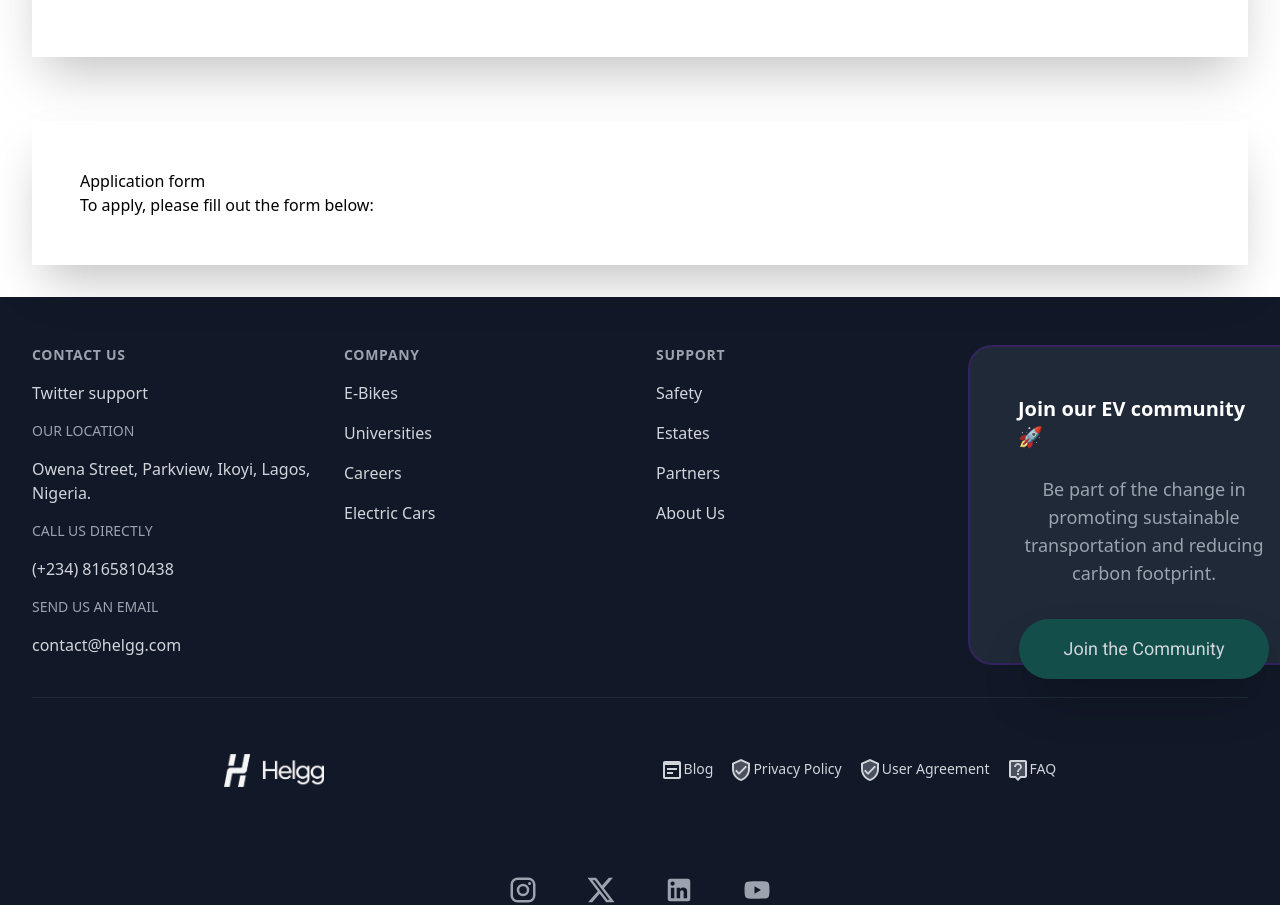
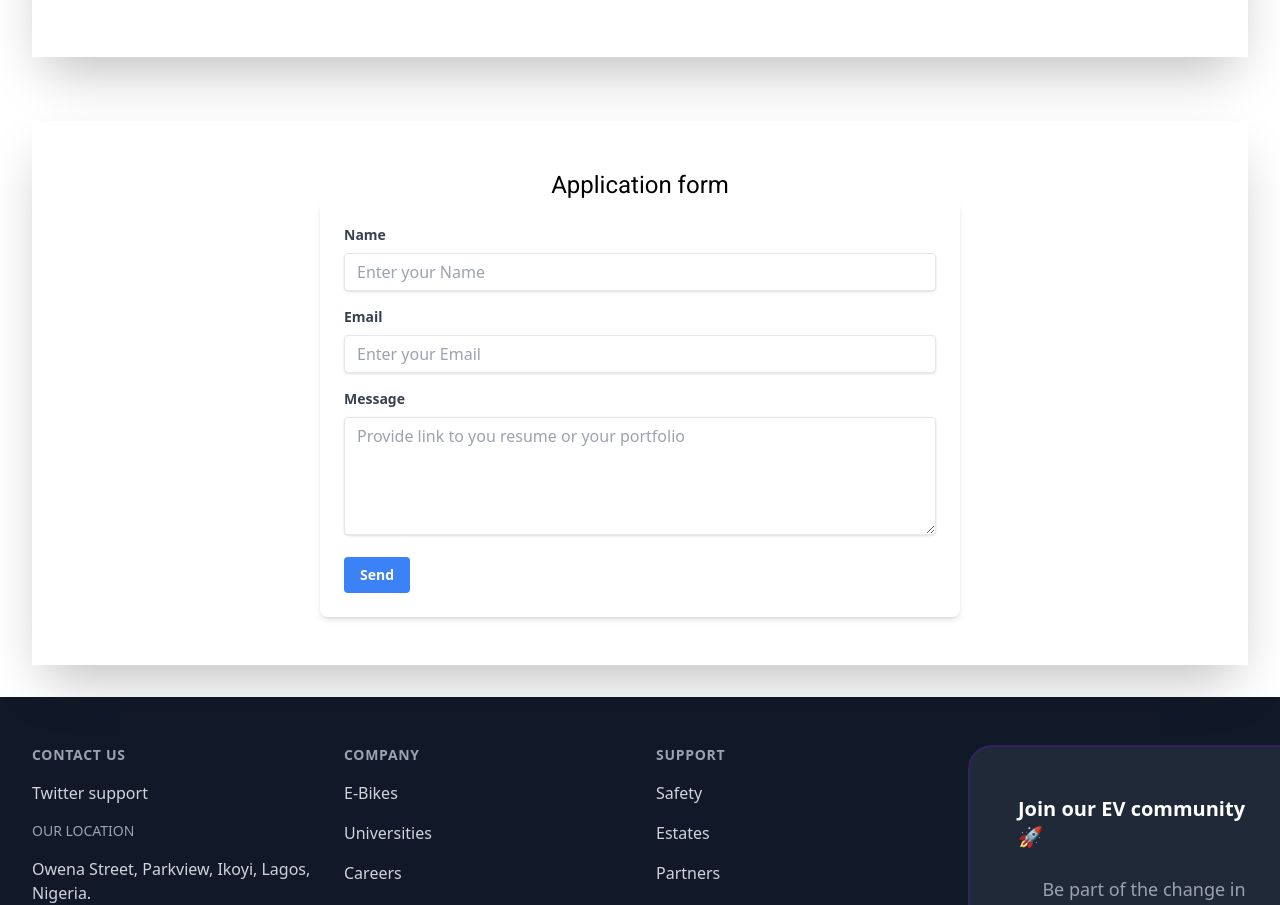
Before and after one commit to chimaskyy/helgg, a React (Vite) app in the folder client/: page /career/iot-engineer in a window 1280 px wide. Shown: the part 1780-2685 px from the top of the page. Built offline with nearby package versions, Linux system fonts and the light colour scheme.

Commit message:
add form to application page

```diff
--- a/client/src/pages/FlutterPosition.jsx
+++ b/client/src/pages/FlutterPosition.jsx
@@ -1,9 +1,49 @@
-import React from "react";
+import { useRef } from "react";
+import emailjs from "@emailjs/browser";
 import Team3 from "../assets/Images/team3.png";
+import { ToastContainer, toast } from "react-toastify";
+import "react-toastify/dist/ReactToastify.css";
 
 function FlutterPosition() {
+  const form = useRef();
+
+  const sendEmail = (e) => {
+    e.preventDefault();
+
+    emailjs
+      .sendForm("service_c6s5385", "template_tswc2y6", form.current, {
+        publicKey: "UeReoa1Fh9EayLmr-",
+      })
+      .then(
+        () => {
+          toast.success("Application sent successfully!", {
+            position: "top-right",
+            autoClose: 5000,
+            hideProgressBar: false,
+            closeOnClick: true,
+            pauseOnHover: true,
+            draggable: true,
+            progress: undefined,
+          });
+        },
+        (error) => {
+          toast.error(`Failed to send application! ${error.text}`, {
+            position: "top-right",
+            autoClose: 5000,
+            hideProgressBar: false,
+            closeOnClick: true,
+            pauseOnHover: true,
+            draggable: true,
+            progress: undefined,
+          });
+        }
+      );
+    e.target.reset();
+  };
+
   return (
     <>
+    <ToastContainer />
       <div className="flex flex-col items-center justify-center min-h-screen m-8">
         <div className="flex flex-col lg:flex-row justify-between lg:items-center lg:items-start gap-12">
           <div>
@@ -86,9 +126,65 @@
             <li>Developing new user-facing features using Flutter</li>
           </ul>
         </div>
-        <div className="bg-white shadow-2xl mt-16 p-12 w-full">
-          <h1>Application form</h1>
-          <p>To apply, please fill out the form below:</p>
+        <div className="bg-white shadow-2xl mt-16 p-12 w-full flex flex-col items-center">
+          <h1 className="text-2xl font-roboto ">Application form</h1>
+
+          <form
+            ref={form}
+            onSubmit={sendEmail}
+            className="bg-white w-[90vw] md:w-[50vw] p-6 rounded-lg shadow-md"
+          >
+            <div className="mb-4">
+              <label
+                htmlFor="title"
+                className="block text-gray-700 text-sm font-bold mb-2"
+              >
+                Name
+              </label>
+              <input
+                placeholder="Enter your Name"
+                type="text"
+                name="user_name"
+                className="shadow appearance-none border rounded w-full py-2 px-3 text-gray-700 leading-tight focus:outline-none focus:shadow-outline"
+              />
+            </div>
+            <div className="mb-4">
+              <label
+                htmlFor="title"
+                className="block text-gray-700 text-sm font-bold mb-2"
+              >
+                Email
+              </label>
+              <input
+                name="user_email"
+                placeholder="Enter your Email"
+                type="text"
+                className="shadow appearance-none border rounded w-full py-2 px-3 text-gray-700 leading-tight focus:outline-none focus:shadow-outline"
+              />
+            </div>
+            <div className="mb-4">
+              <label
+                htmlFor="content"
+                className="block text-gray-700 text-sm font-bold mb-2"
+              >
+                Message
+              </label>
+              <textarea
+                name="message"
+                rows="5"
+                placeholder="Provide link to you resume or your portfolio"
+                id="content"
+                className="shadow appearance-none border rounded w-full py-2 px-3 text-gray-700 leading-tight focus:outline-none focus:shadow-outline"
+              ></textarea>
+            </div>
+            <div className="flex items-center justify-between">
+              <input
+                type="submit"
+                value="Send"
+                className="bg-blue-500 text-sm hover:bg-blue-700 text-white font-bold py-2 px-4 rounded focus:outline-none focus:shadow-outline"
+              />
+            </div>
+          </form>
         </div>
       </div>
     </>
--- a/client/src/pages/Home.jsx
+++ b/client/src/pages/Home.jsx
@@ -26,13 +26,13 @@
       <main className="bg-gray-50">
         {/* Hero section */}
         <section
-          className="m-2 lg:m-16 rounded-custom-large shadow-3xl  relative bg-cover bg-center object-cover bg-no-repeat h-[93vh] overflow-hidden"
+          className="mx-2 mb-2 mt-0 rounded-custom-large shadow-3xl  relative bg-cover bg-center object-cover bg-no-repeat h-[100vh] overflow-hidden lg:mx-16 lg:mb-16 lg:mt-0"
           style={sectionStyle}
           aria-label="Hero section"
         >
           <div className="absolute inset-0 bg-black opacity-70"></div>
           <div className="relative z-20 h-full flex flex-col justify-center items-center text-center px-4 sm:px-6 lg:px-8">
-            <h1 className="group font-roboto text-5xl justify-center text-white font-bold md:text-6xl lg:text-9xl mb-4 opacity-0 animate-slideIn delay-300">
+            <h1 className="group font-roboto text-5xl justify-center text-white font-bold md:text-6xl lg:text-8xl mb-4 opacity-0 animate-slideIn delay-300">
               Embrace the Future of
               <br />
               <span className="relative inline-block">
--- a/client/src/pages/IoT.jsx
+++ b/client/src/pages/IoT.jsx
@@ -1,9 +1,50 @@
-import React from "react";
 import Team3 from "../assets/gallery/Iot.png";
+import { ToastContainer, toast } from "react-toastify";
+import "react-toastify/dist/ReactToastify.css";
+import { useRef } from "react";
+import emailjs from "@emailjs/browser";
 
 function IoTEngineer() {
+
+  const form = useRef();
+
+  const sendEmail = (e) => {
+    e.preventDefault();
+
+    emailjs
+      .sendForm("service_c6s5385", "template_tswc2y6", form.current, {
+        publicKey: "UeReoa1Fh9EayLmr-",
+      })
+      .then(
+        () => {
+          toast.success("Application sent successfully!", {
+            position: "top-right",
+            autoClose: 5000,
+            hideProgressBar: false,
+            closeOnClick: true,
+            pauseOnHover: true,
+            draggable: true,
+            progress: undefined,
+          });
+        },
+        (error) => {
+          toast.error(`Failed to send application! ${error.text}`, {
+            position: "top-right",
+            autoClose: 5000,
+            hideProgressBar: false,
+            closeOnClick: true,
+            pauseOnHover: true,
+            draggable: true,
+            progress: undefined,
+          });
+        }
+      );
+    e.target.reset();
+  };
+
   return (
     <>
+      <ToastContainer />
       <div className="flex flex-col items-center justify-center min-h-screen m-8">
         <div className="flex flex-col lg:flex-row justify-between lg:items-center lg:items-start gap-12">
           <div>
@@ -35,8 +76,8 @@
           <p className="text-left p-8">
             EHelgg is seeking an experienced IoT Engineer with expertise in
             TCP/IP and MQTT protocols to design, develop, implement and maintain
-            our company's IoT solutions and devices, troubleshoot and optimize
-            them, research and stay up-to-date with industry trends,
+            our company&apos;s IoT solutions and devices, troubleshoot and
+            optimize them, research and stay up-to-date with industry trends,
             technologies and best practices, develop and implement security
             measures to protect against cyber threats, collaborate with
             cross-functional teams, continuously improve and develop IoT skills
@@ -48,8 +89,8 @@
           </h1>
           <ul className="list-disc p-8">
             <li>
-              Bachelor's degree in Computer Science, Electrical Engineering or
-              related field
+              Bachelor&apos;s degree in Computer Science, Electrical Engineering
+              or related field
             </li>
             <li>
               Minimum of 2 years of experience in Iot Engineering or related
@@ -105,9 +146,65 @@
             </li>
           </ul>
         </div>
-        <div className="bg-white shadow-2xl mt-16 p-12 w-full">
-          <h1>Application form</h1>
-          <p>To apply, please fill out the form below:</p>
+        <div className="bg-white shadow-2xl mt-16 p-12 w-full flex flex-col items-center">
+          <h1 className="text-2xl font-roboto ">Application form</h1>
+
+          <form
+            ref={form}
+            onSubmit={sendEmail}
+            className="bg-white w-[90vw] md:w-[50vw] p-6 rounded-lg shadow-md"
+          >
+            <div className="mb-4">
+              <label
+                htmlFor="title"
+                className="block text-gray-700 text-sm font-bold mb-2"
+              >
+                Name
+              </label>
+              <input
+                placeholder="Enter your Name"
+                type="text"
+                name="user_name"
+                className="shadow appearance-none border rounded w-full py-2 px-3 text-gray-700 leading-tight focus:outline-none focus:shadow-outline"
+              />
+            </div>
+            <div className="mb-4">
+              <label
+                htmlFor="title"
+                className="block text-gray-700 text-sm font-bold mb-2"
+              >
+                Email
+              </label>
+              <input
+                name="user_email"
+                placeholder="Enter your Email"
+                type="text"
+                className="shadow appearance-none border rounded w-full py-2 px-3 text-gray-700 leading-tight focus:outline-none focus:shadow-outline"
+              />
+            </div>
+            <div className="mb-4">
+              <label
+                htmlFor="content"
+                className="block text-gray-700 text-sm font-bold mb-2"
+              >
+                Message
+              </label>
+              <textarea
+                name="message"
+                rows="5"
+                placeholder="Provide link to you resume or your portfolio"
+                id="content"
+                className="shadow appearance-none border rounded w-full py-2 px-3 text-gray-700 leading-tight focus:outline-none focus:shadow-outline"
+              ></textarea>
+            </div>
+            <div className="flex items-center justify-between">
+              <input
+                type="submit"
+                value="Send"
+                className="bg-blue-500 text-sm hover:bg-blue-700 text-white font-bold py-2 px-4 rounded focus:outline-none focus:shadow-outline"
+              />
+            </div>
+          </form>
         </div>
       </div>
     </>
--- a/client/src/pages/TechWriter.jsx
+++ b/client/src/pages/TechWriter.jsx
@@ -1,9 +1,51 @@
-import React from "react";
 import Team3 from "../assets//gallery/techinalWritter.png";
+import { ToastContainer, toast } from "react-toastify";
+import "react-toastify/dist/ReactToastify.css";
+import { useRef } from "react";
+import emailjs from "@emailjs/browser";
+
 
 function TechWriter() {
+
+  const form = useRef();
+
+  const sendEmail = (e) => {
+    e.preventDefault();
+
+    emailjs
+      .sendForm("service_c6s5385", "template_tswc2y6", form.current, {
+        publicKey: "UeReoa1Fh9EayLmr-",
+      })
+      .then(
+        () => {
+          toast.success("Application sent successfully!", {
+            position: "top-right",
+            autoClose: 5000,
+            hideProgressBar: false,
+            closeOnClick: true,
+            pauseOnHover: true,
+            draggable: true,
+            progress: undefined,
+          });
+        },
+        (error) => {
+          toast.error(`Failed to send application! ${error.text}`, {
+            position: "top-right",
+            autoClose: 5000,
+            hideProgressBar: false,
+            closeOnClick: true,
+            pauseOnHover: true,
+            draggable: true,
+            progress: undefined,
+          });
+        }
+      );
+    e.target.reset();
+  };
+
   return (
     <>
+      <ToastContainer />
       <div className="flex flex-col items-center justify-center min-h-screen m-8">
         <div className="flex flex-col lg:flex-row justify-between lg:items-center lg:items-start gap-12">
           <div>
@@ -45,7 +87,7 @@
           </h1>
           <ul className="list-disc p-8">
             <li>
-              Bachelor's degree in technical writing, engineering, or a related
+              Bachelor&apos;s degree in technical writing, engineering, or a related
               field.
             </li>
             <li>
@@ -79,7 +121,7 @@
           <ul className="list-disc p-8">
             <li>
               Develop technical documentation for electric vehicles, including
-              owner's manuals, service manuals, and instructional guides.
+              owner&apos;s manuals, service manuals, and instructional guides.
             </li>
             <li>
               Collaborate with engineering and design teams to ensure technical
@@ -107,9 +149,65 @@
             </li>
           </ul>
         </div>
-        <div className="bg-white shadow-2xl mt-16 p-12 w-full">
-          <h1>Application form</h1>
-          <p>To apply, please fill out the form below:</p>
+        <div className="bg-white shadow-2xl mt-16 p-12 w-full flex flex-col items-center">
+          <h1 className="text-2xl font-roboto ">Application form</h1>
+
+          <form
+            ref={form}
+            onSubmit={sendEmail}
+            className="bg-white w-[90vw] md:w-[50vw] p-6 rounded-lg shadow-md"
+          >
+            <div className="mb-4">
+              <label
+                htmlFor="title"
+                className="block text-gray-700 text-sm font-bold mb-2"
+              >
+                Name
+              </label>
+              <input
+                placeholder="Enter your Name"
+                type="text"
+                name="user_name"
+                className="shadow appearance-none border rounded w-full py-2 px-3 text-gray-700 leading-tight focus:outline-none focus:shadow-outline"
+              />
+            </div>
+            <div className="mb-4">
+              <label
+                htmlFor="title"
+                className="block text-gray-700 text-sm font-bold mb-2"
+              >
+                Email
+              </label>
+              <input
+                name="user_email"
+                placeholder="Enter your Email"
+                type="text"
+                className="shadow appearance-none border rounded w-full py-2 px-3 text-gray-700 leading-tight focus:outline-none focus:shadow-outline"
+              />
+            </div>
+            <div className="mb-4">
+              <label
+                htmlFor="content"
+                className="block text-gray-700 text-sm font-bold mb-2"
+              >
+                Message
+              </label>
+              <textarea
+                name="message"
+                rows="5"
+                placeholder="Provide link to you resume or your portfolio"
+                id="content"
+                className="shadow appearance-none border rounded w-full py-2 px-3 text-gray-700 leading-tight focus:outline-none focus:shadow-outline"
+              ></textarea>
+            </div>
+            <div className="flex items-center justify-between">
+              <input
+                type="submit"
+                value="Send"
+                className="bg-blue-500 text-sm hover:bg-blue-700 text-white font-bold py-2 px-4 rounded focus:outline-none focus:shadow-outline"
+              />
+            </div>
+          </form>
         </div>
       </div>
     </>
```
Also changed, not shown: client/src/pages/Download.jsx (+9 -9 lines).
